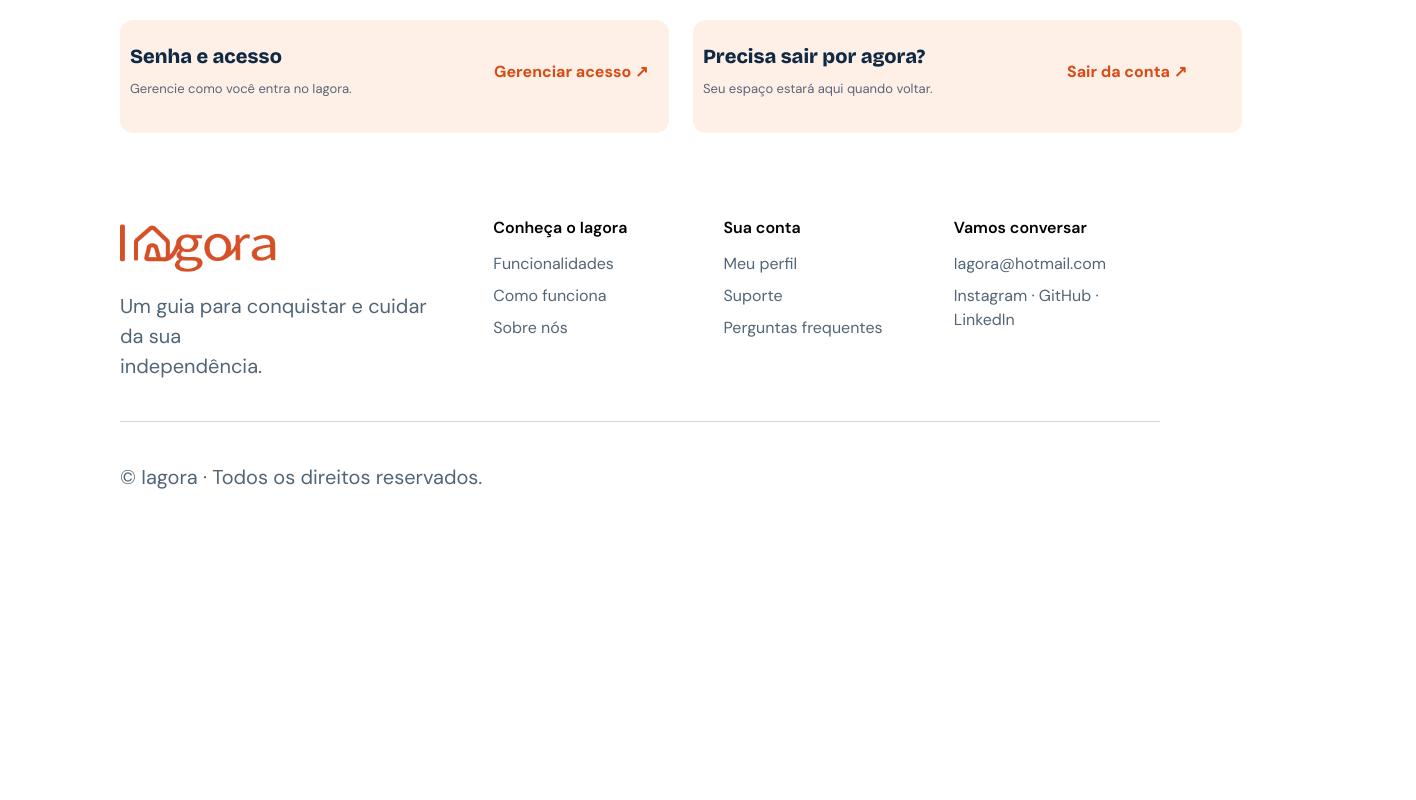
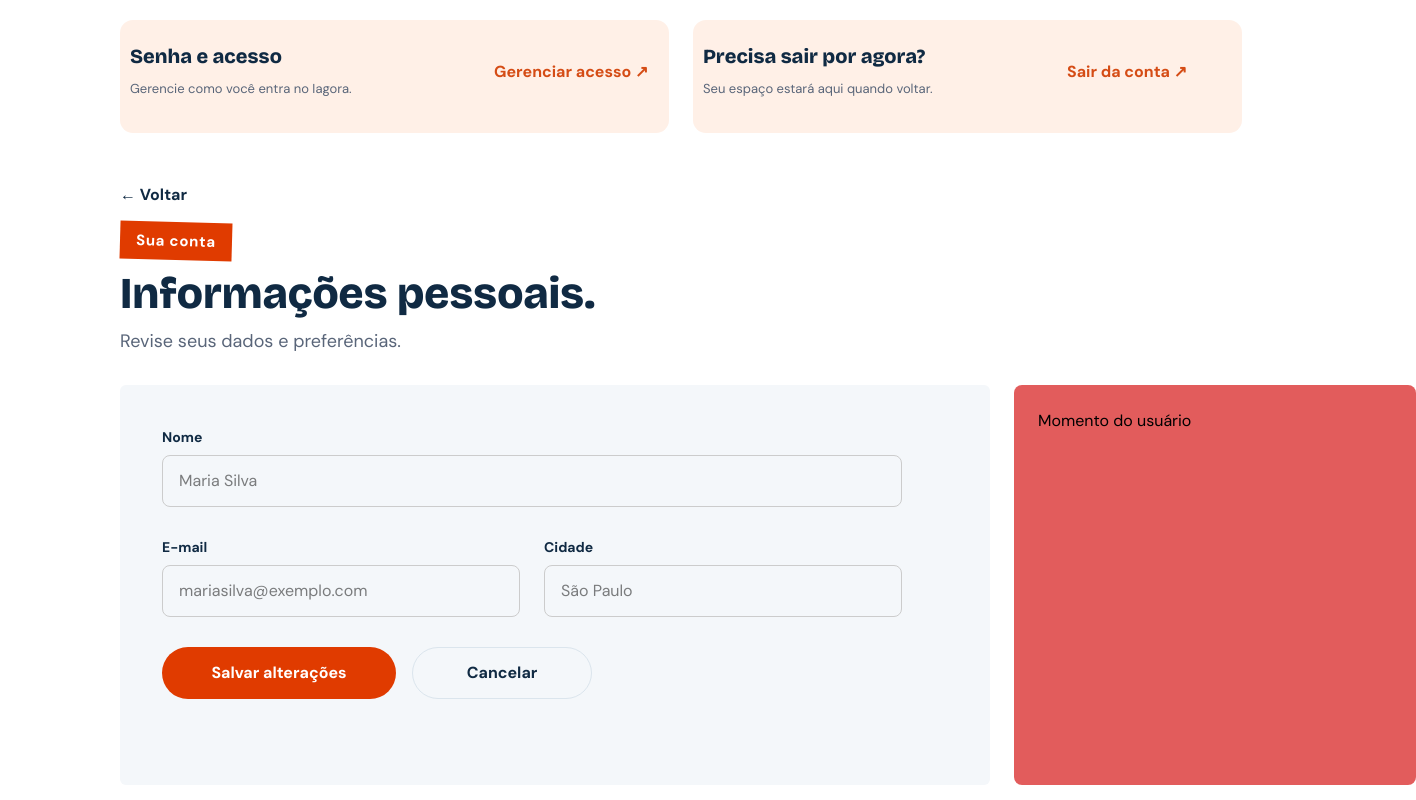
Before and after one commit to IAgoraApp/frontend, a React (Vite) app: page /perfil in a window 1280 px wide. Shown: the part 1560-2360 px from the top of the page, 1416 px wide, since content can reach past the window. Before the commit the page ends 2092 px from the top, so only its background shows below. Built offline with nearby package versions, Linux system fonts and the light colour scheme.

Commit message:
:sparkles: (InfoPessoal) Page das informações pessoais que o usuário vai alterar praticamente feita

```diff
--- /dev/null
+++ b/src/features/perfil/components/info_pessoais.jsx
@@ -0,0 +1,91 @@
+import Styles from '../styles/info_pessoais.module.css'
+export default function InfoPessoais() {
+    return (
+        <section className={Styles.informacao_usuario}>
+            <div className={Styles.informacao_usuario1}>
+                <a href='#' className={Styles.botao_voltar}>
+                    <p className={Styles.pbotao_voltar}>
+                        ← Voltar
+                    </p>
+                </a>
+
+                <div className={Styles.suaconta}>
+                    <p className={Styles.sua_conta}>
+                        Sua conta
+                    </p>
+                </div>
+
+                <h3 className={Styles.suas_informacoes}>
+                    Informações pessoais.
+                </h3>
+
+                <p className={Styles.revise}>
+                    Revise seus dados e preferências.
+                </p>
+
+            </div>
+
+            <div className={Styles.dados_usuario2}>
+                <div className={Styles.dados_usuario3}>
+
+
+                    <div className={Styles.dados_usuario_form}>
+
+                        <form>
+                            <label htmlfor="nome"> Nome</label>
+
+                            <input type="text" id="nome" name="nome" placeholder="Maria Silva" required />
+                        </form>
+
+                        <div className={Styles.dados_usuario_form2}>
+                            <form>
+                                <label htmlfor="email"> E-mail</label>
+
+                                <input type="email" id="email" name="email" placeholder="mariasilva@exemplo.com" required />
+                            </form>
+
+                            <form>
+                                <label htmlfor="cidade"> Cidade</label>
+
+                                <input type="text" id="cidade" name="cidade" placeholder="São Paulo" required />
+                            </form>
+
+                        </div>
+
+                        <div className={Styles.dados_usuario_botoes}>
+
+                            <a href='#' className={Styles.botaoalteracoes}>
+                                <p className={Styles.pbotaoalteracoes}>
+                                    Salvar alterações
+                                </p>
+                            </a>
+
+                            <a href='#' className={Styles.botaocancelar}>
+                                <p className={Styles.pbotaoacancelar}>
+                                    Cancelar
+                                </p>
+                            </a>
+                        </div>
+                    </div>
+                </div>
+
+                <div className={Styles.momento_user}>
+                    <p>
+                        Momento do usuário
+                    </p>
+                </div>
+
+
+
+
+            </div>
+
+
+
+
+
+
+        </section>
+    )
+
+}
--- a/src/features/perfil/perfil.jsx
+++ b/src/features/perfil/perfil.jsx
@@ -4,6 +4,8 @@ import Frase from './assets/frase.png'
 import Mulher1 from './assets/morarsozinho.png'
 import Homem1 from './assets/morosozinho.png'
 import Footer from '../../shared/footer'
+import InfoPessoais from './components/info_pessoais'
+import { Info } from 'lucide-react'
 
 export default function Perfil() {
     return (
@@ -213,7 +215,9 @@ export default function Perfil() {
                 </section>
             </main>
 
+            <InfoPessoais />
             <Footer />
+
 
         </>
     )
--- /dev/null
+++ b/src/features/perfil/styles/info_pessoais.module.css
@@ -0,0 +1,226 @@
+.informacao_usuario {
+    display: flex;
+    padding: 40px 120px;
+    flex-direction: column;
+    align-items: flex-start;
+    gap: 32px;
+    background: var(--color-white, #FFF);
+}
+
+.informacao_usuario1 {
+    display: flex;
+    flex-direction: column;
+    align-items: flex-start;
+    gap: 10px;
+    flex: 1 0 0;
+}
+
+.botao_voltar {
+    display: flex;
+    width: 180px;
+    height: 36px;
+    padding: 8px 0;
+    justify-content: center;
+    align-items: center;
+    gap: 8px;
+    border-radius: 26px;
+    background: var(--color-white, #FFF);
+}
+
+.pbotao_voltar {
+    flex: 1 0 0;
+    color: var(--color-navy, #102A43);
+    font-family: "DM Sans";
+    font-size: 16px;
+    font-style: normal;
+    font-weight: 700;
+    line-height: normal;
+}
+
+.pbotao_voltar:hover {
+    color: var(--color-blue, #D54C15);
+}
+
+.suaconta {
+    display: flex;
+    transform: rotate(1.6deg);
+    padding: 9px 16px;
+    align-items: flex-start;
+    background: #E03B00;
+}
+
+.sua_conta {
+    align-self: stretch;
+    color: #FFF;
+    font-family: "DM Sans";
+    font-size: 15px;
+    font-style: normal;
+    font-weight: 700;
+    line-height: normal;
+    letter-spacing: 0.72px;
+}
+
+.suas_informacoes {
+    align-self: stretch;
+    color: #102A43;
+    font-family: "Bricolage Grotesque";
+    font-size: 44px;
+    font-style: normal;
+    font-weight: 800;
+    line-height: 110%;
+    /* 48.4px */
+}
+
+.revise {
+    align-self: stretch;
+    color: var(--color-muted, #596579);
+    font-family: "DM Sans";
+    font-size: 18px;
+    font-style: normal;
+    font-weight: 400;
+    line-height: normal;
+}
+
+.dados_usuario2 {
+    display: flex;
+    width: 1296px;
+    align-items: center;
+    gap: 24px;
+}
+
+.dados_usuario3 {
+    display: flex;
+    width: 870px;
+    height: 400px;
+    padding: 42px;
+    flex-direction: column;
+    align-items: flex-start;
+    gap: 30px;
+    flex-shrink: 0;
+    border-radius: 6px;
+    background: var(--color-neutral, #F4F7FA);
+}
+
+.dados_usuario_form {
+    display: flex;
+    width: 740px;
+    padding: 0px;
+    flex-direction: column;
+    align-items: flex-start;
+    gap: 30px;
+    flex-shrink: 0;
+}
+
+.dados_usuario2 form {
+    display: flex;
+    width: 100%;
+    flex-direction: column;
+    /* label em cima, input embaixo */
+    gap: 8px;
+    /* espaço entre os dois */
+}
+
+.dados_usuario2 label {
+    color: var(--color-navy, #102A43);
+    font-family: "DM Sans";
+    font-size: 14px;
+    font-style: normal;
+    font-weight: 700;
+    line-height: 20px;
+    /* 142.857% */
+
+}
+
+.dados_usuario2 input {
+    display: flex;
+    width: 100%;
+    height: 52px;
+    padding: 16px;
+    align-items: center;
+    padding: 14px 16px;
+    border: 1px solid #ccc;
+    border-radius: 8px;
+    font-size: 16px;
+}
+
+.dados_usuario_form2 {
+    display: flex;
+    width: 740px;
+    align-items: flex-start;
+    gap: 24px;
+}
+
+.dados_usuario_botoes {
+    display: flex;
+    width: 776px;
+    align-items: flex-start;
+    gap: 16px;
+}
+
+.botaoalteracoes {
+    display: flex;
+    width: 234px;
+    height: 52px;
+    padding: 14px 24px;
+    justify-content: center;
+    align-items: center;
+    gap: 8px;
+    border-radius: 26px;
+    background: #E03B00;
+}
+
+.pbotaoalteracoes {
+    flex: 1 0 0;
+    color: var(--color-white, #FFF);
+    text-align: center;
+    font-family: "DM Sans";
+    font-size: 16px;
+    font-style: normal;
+    font-weight: 700;
+    line-height: normal;
+}
+
+.botaoalteracoes:hover {
+    background: #e76b3a;
+}
+
+.botaocancelar {
+    display: flex;
+    width: 180px;
+    height: 52px;
+    padding: 14px 24px;
+    justify-content: center;
+    align-items: center;
+    gap: 8px;
+    border-radius: 26px;
+    border: 1px solid #DBE5ED;
+    background: var(--color-neutral, #F4F7FA);
+}
+
+.pbotaoacancelar {
+    flex: 1 0 0;
+    color: var(--color-navy, #102A43);
+    text-align: center;
+    font-family: "DM Sans";
+    font-size: 16px;
+    font-style: normal;
+    font-weight: 700;
+    line-height: normal;
+}
+
+.botaocancelar:hover {
+    background: #f3f3f3;
+    border: 1px solid #000000;
+}
+
+.momento_user {
+    display: flex;
+    width: 432px;
+    height: 400px;
+    padding: 24px;
+    flex-direction: column;
+    align-items: flex-start;
+    gap: 20px;
+    border-radius: 8px;
+    background: #e25c5c;
+}
```
Also changed, not shown: 1 other file (tests, documents, lock files or other folders).
